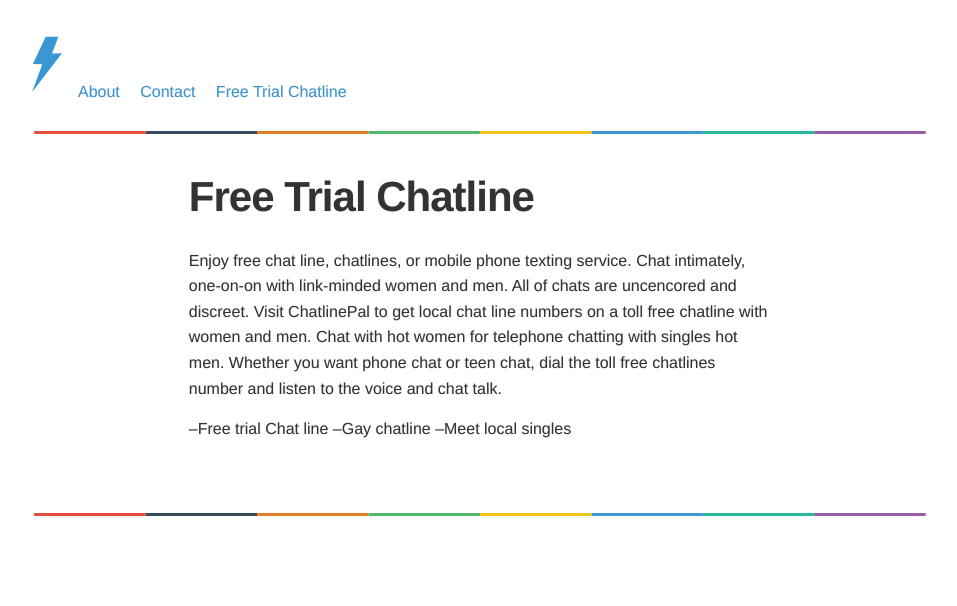
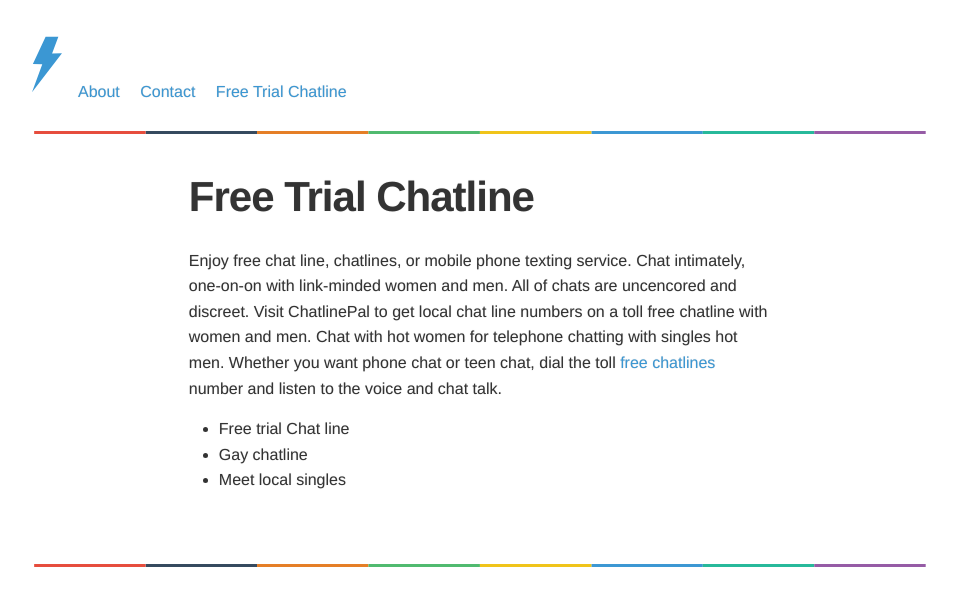
Before and after one commit to sharu725/thunder, a Jekyll site: the page built from free-chat-line.md, in a window 1280 px wide. Shown: the top 606 px of the page, without its empty margins (160-1117 px from the left). Built offline with Jekyll 4.4.1, drawn with Linux system fonts in a browser that asks for light colours; part of the change alters nothing that is shown.

```diff
--- a/free-chat-line.md
+++ b/free-chat-line.md
@@ -2,10 +2,11 @@
 layout: page
 title: Free Trial Chatline
 permalink: /free-trial/
+published: true
 ---
 
-Enjoy free chat line, chatlines, or mobile phone texting service. Chat intimately, one-on-on with link-minded women and men. All of chats are uncencored and discreet. Visit ChatlinePal to get local chat line numbers on a toll free chatline with women and men. Chat with hot women for telephone chatting with singles hot men. Whether you want phone chat or teen chat, dial the toll free chatlines number and listen to the voice and chat talk.
+Enjoy free chat line, chatlines, or mobile phone texting service. Chat intimately, one-on-on with link-minded women and men. All of chats are uncencored and discreet. Visit ChatlinePal to get local chat line numbers on a toll free chatline with women and men. Chat with hot women for telephone chatting with singles hot men. Whether you want phone chat or teen chat, dial the toll [free chatlines](http://chatlinepal.com) number and listen to the voice and chat talk.
 
---Free trial Chat line
---Gay chatline
---Meet local singles
+- Free trial Chat line
+- Gay chatline
+- Meet local singles
```
